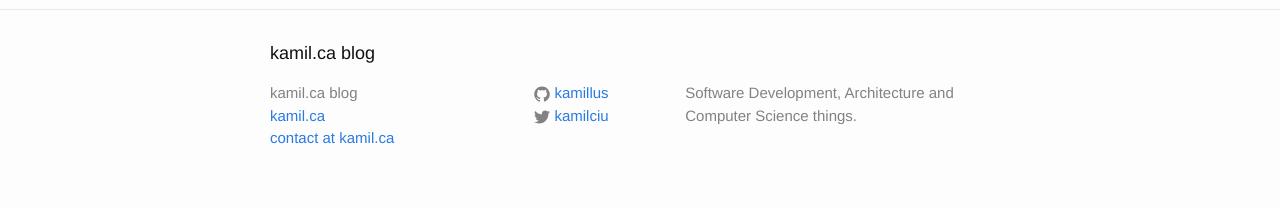
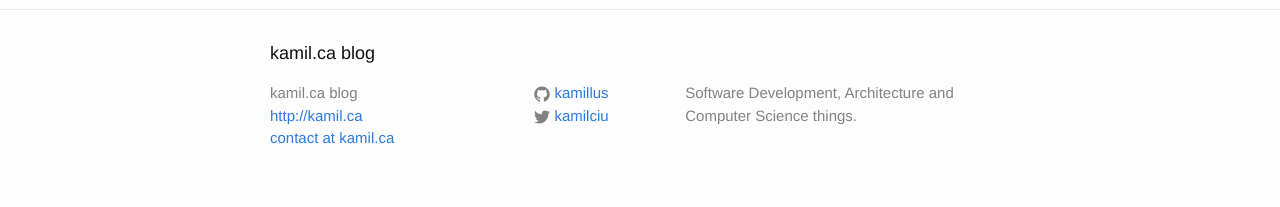
Before and after one commit to kamillus/kamillus.github.io, a Jekyll site: the page built from index.html, in a window 1280 px wide. Shown: the part 737-944 px from the top of the page. Built offline with Jekyll 4.4.1, drawn with Linux system fonts in a browser that asks for light colours; some of the changed lines change nothing that is shown.

Commit message:
Site structure

```diff
--- a/_config.yml
+++ b/_config.yml
@@ -1,7 +1,7 @@
 # Site settings
 title: kamil.ca blog
 email: contact at kamil.ca
-main_url: kamil.ca
+main_url: http://kamil.ca
 description: > # this means to ignore newlines until "baseurl:"
   Software Development, Architecture and Computer Science things.
 baseurl: "" # the subpath of your site, e.g. /blog/
```
